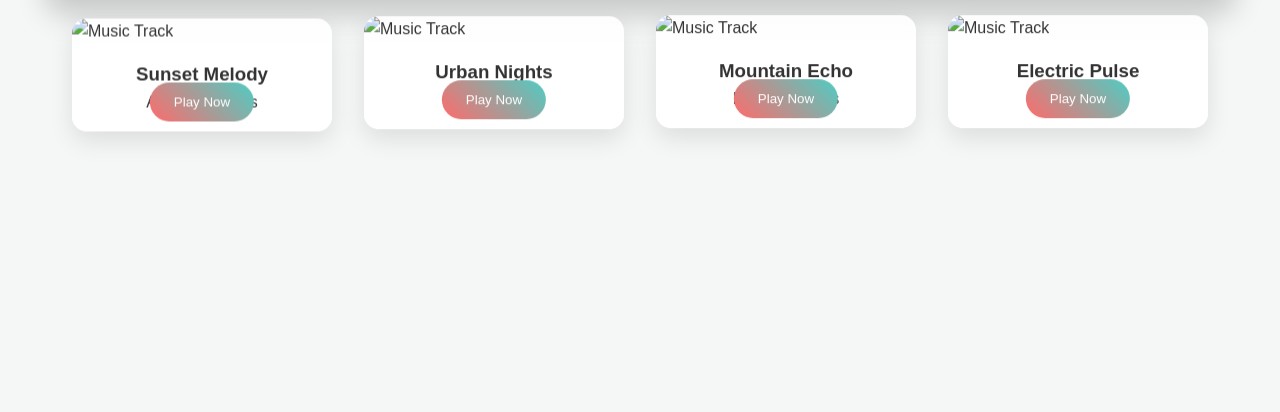
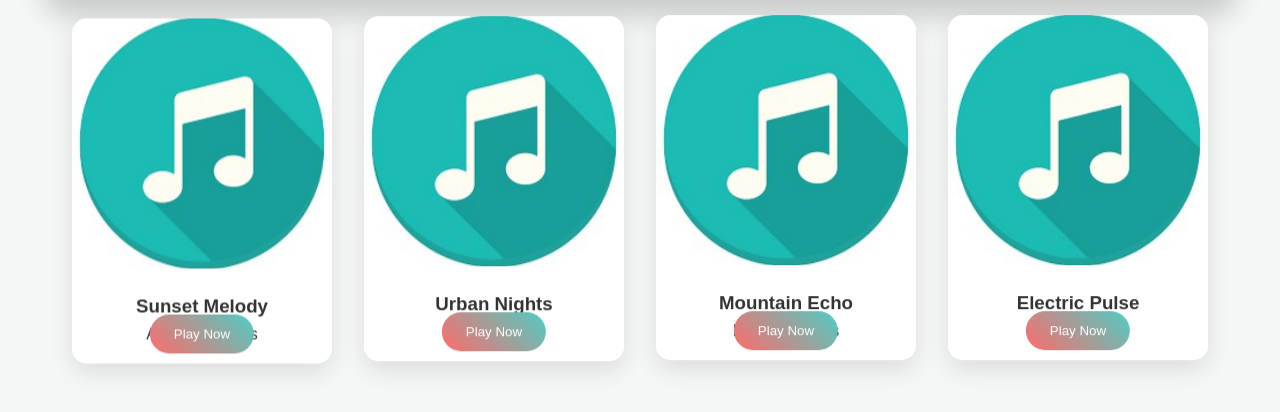
Before and after one commit to theTheekshanaisuru/test-html-music-page, a plain HTML site: page index.html in a window 1280 px wide. Shown: the part 236-648 px from the top of the page. Drawn offline with nearby package versions, Linux system fonts and the light colour scheme.

Commit message:
Update index.html

```diff
--- a/index.html
+++ b/index.html
@@ -166,7 +166,7 @@
         <div class="music-grid">
             <!-- Music Card 1 -->
             <div class="music-card animate__animated animate__fadeInUp float-animation">
-                <img src="/api/placeholder/400/250" alt="Music Track" class="music-card-image">
+                <img src="images.jpg" alt="Music Track" class="music-card-image">
                 <div class="music-card-content">
                     <h3>Sunset Melody</h3>
                     <p>Ambient Waves</p>
@@ -176,7 +176,7 @@
 
             <!-- Music Card 2 -->
             <div class="music-card animate__animated animate__fadeInUp float-animation" style="animation-delay: 0.2s;">
-                <img src="/api/placeholder/400/250" alt="Music Track" class="music-card-image">
+                <img src="images.jpg" alt="Music Track" class="music-card-image">
                 <div class="music-card-content">
                     <h3>Urban Nights</h3>
                     <p>City Rhythms</p>
@@ -186,7 +186,7 @@
 
             <!-- Music Card 3 -->
             <div class="music-card animate__animated animate__fadeInUp float-animation" style="animation-delay: 0.4s;">
-                <img src="/api/placeholder/400/250" alt="Music Track" class="music-card-image">
+                <img src="images.jpg" alt="Music Track" class="music-card-image">
                 <div class="music-card-content">
                     <h3>Mountain Echo</h3>
                     <p>Nature Sounds</p>
@@ -196,7 +196,7 @@
 
             <!-- Music Card 4 -->
             <div class="music-card animate__animated animate__fadeInUp float-animation" style="animation-delay: 0.6s;">
-                <img src="/api/placeholder/400/250" alt="Music Track" class="music-card-image">
+                <img src="images.jpg" alt="Music Track" class="music-card-image">
                 <div class="music-card-content">
                     <h3>Electric Pulse</h3>
                     <p>Techno Beats</p>
```
